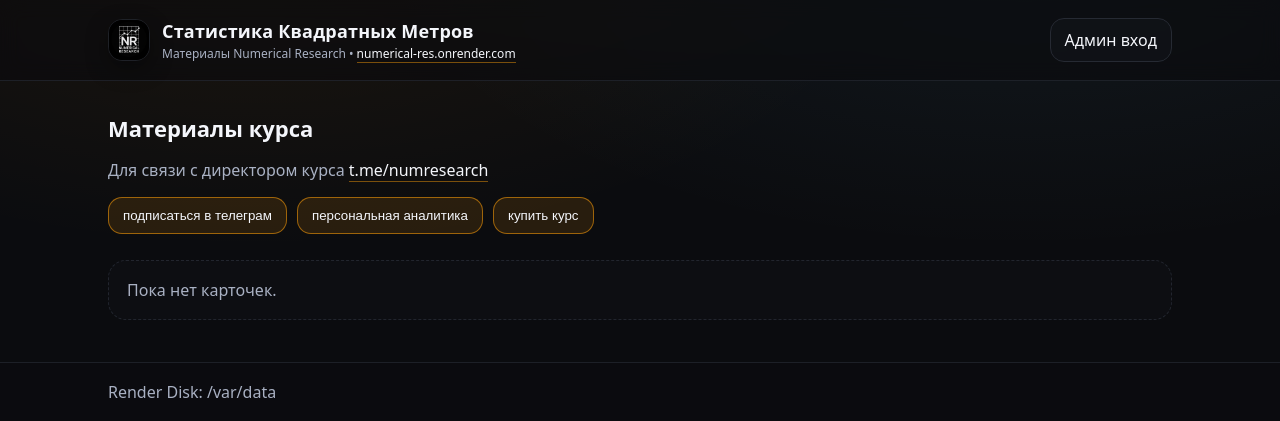
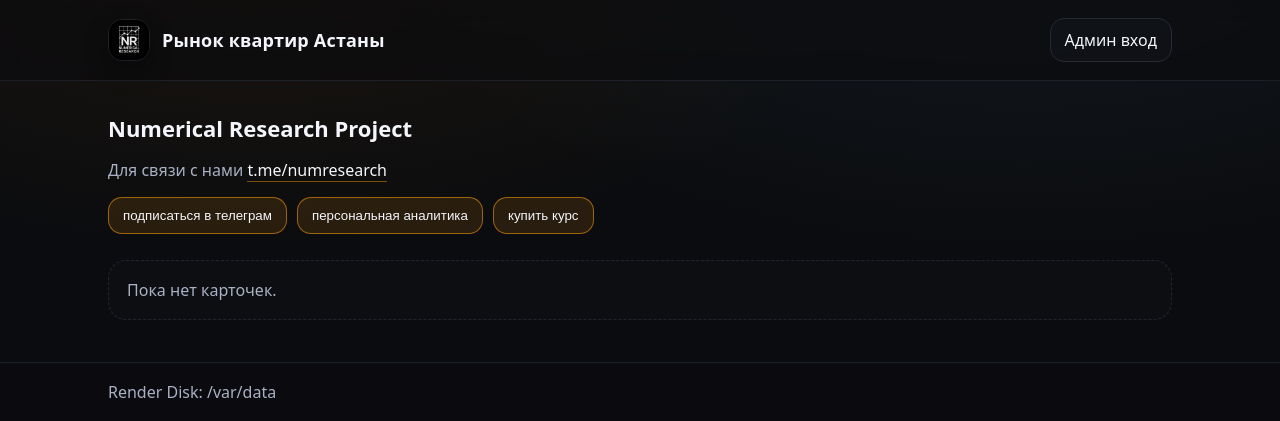
Before and after one commit to DIF-dk2024/NR_ASTANAv100126, a Flask app: page / in a window 1280 px wide. Shown: the top 421 px of the page. Run offline with Flask 3, Linux system fonts and the light colour scheme; parts of the project's set-up code (start-up, migrations or seed data) failed here and were passed over.

Commit message:
Add files via upload

```diff
--- a/templates/base.html
+++ b/templates/base.html
@@ -3,7 +3,7 @@
 <head>
   <meta charset="utf-8" />
   <meta name="viewport" content="width=device-width, initial-scale=1" />
-  <title>Статистика Квадратных Метров</title>
+  <title>Рынок квартир Астаны</title>
   <link rel="icon" type="image/png" href="{{ url_for('static', filename='logo.png') }}">
   <link rel="apple-touch-icon" href="{{ url_for('static', filename='logo.png') }}">
   <link rel="stylesheet" href="{{ url_for('static', filename='style.css') }}">
@@ -14,9 +14,7 @@
       <div class="brand">
         <img class="brand__logo" src="{{ url_for('static', filename='logo.png') }}" alt="Logo">
         <div>
-          <div class="brand__title">Статистика Квадратных Метров</div>
-          <div class="brand__subtitle">Материалы Numerical Research • <a class="link" href="https://numerical-res.onrender.com/" target="_blank" rel="noopener">numerical-res.onrender.com</a></div>
-        </div>
+          <div class="brand__title">Рынок квартир Астаны</div>        </div>
       </div>
 
       <nav class="nav">
--- a/templates/index.html
+++ b/templates/index.html
@@ -1,8 +1,8 @@
 {% extends "base.html" %}
 {% block content %}
   <section class="section">
-    <h1 class="h1">Материалы курса</h1>
-    <p class="muted">Для связи с директором курса <a class="link" href="https://t.me/numresearch" target="_blank" rel="noopener">t.me/numresearch</a></p>
+    <h1 class="h1">Numerical Research Project</h1>
+    <p class="muted">Для связи с нами <a class="link" href="https://t.me/numresearch" target="_blank" rel="noopener">t.me/numresearch</a></p>
 
     <div class="row cta-row">
       <button class="btn btn-primary" type="button" data-special="telegram">подписаться в телеграм</button>
```
